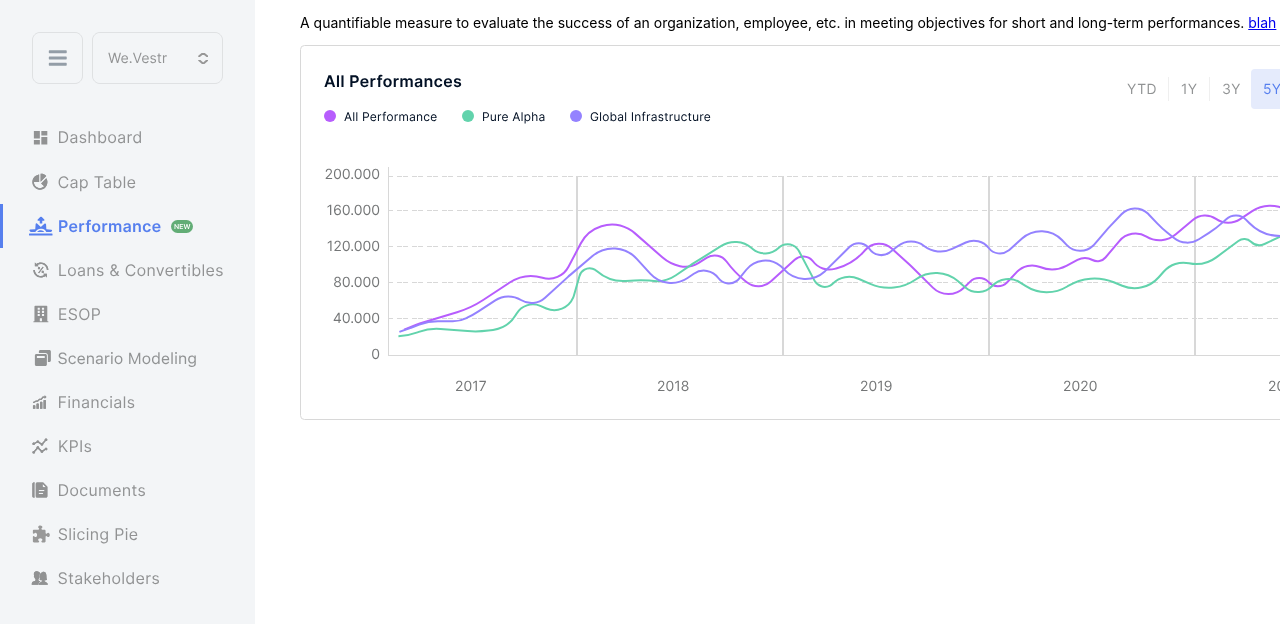
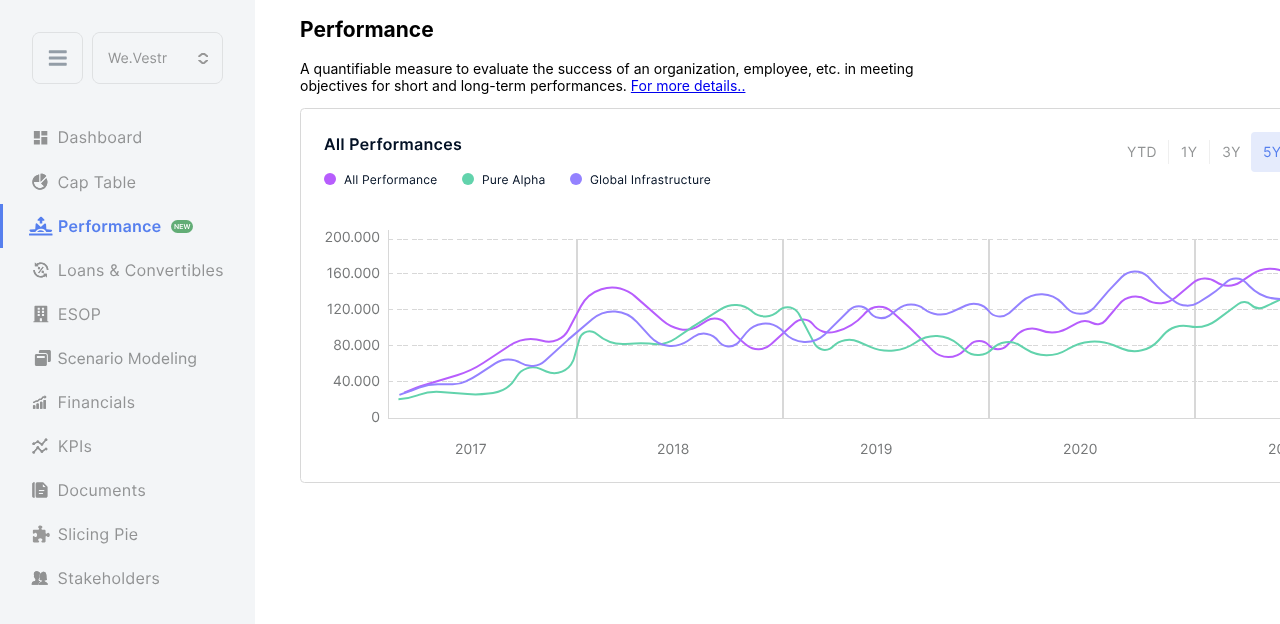
Before and after one commit to ZhidkovGV/we-wiki, an Angular app in the folder fake-wevestr/: page / in a window 1280 px wide. Shown: the top 624 px of the page. Built offline with nearby package versions, Linux system fonts and the light colour scheme; a web font is replaced by a local one.

Commit message:
Link name changed

```diff
--- a/fake-wevestr/src/app/mock-performance/mock-performance.component.html
+++ b/fake-wevestr/src/app/mock-performance/mock-performance.component.html
@@ -1,8 +1,10 @@
+
 <div>
+  <h2>Performance</h2>
   <p class="description">
     A quantifiable measure to evaluate the success of an organization, employee,
-    etc. in meeting objectives for short and long-term performances.
-    <a routerLink=".">blah</a>
+    etc. in meeting<br>objectives for short and long-term performances.
+    <a href="https://we-wiki.herokuapp.com/en/CapitalizationTable" target="_blank">For more details..</a>
   </p>
   <div class="chart"></div>
   <div class="table"></div>
```
